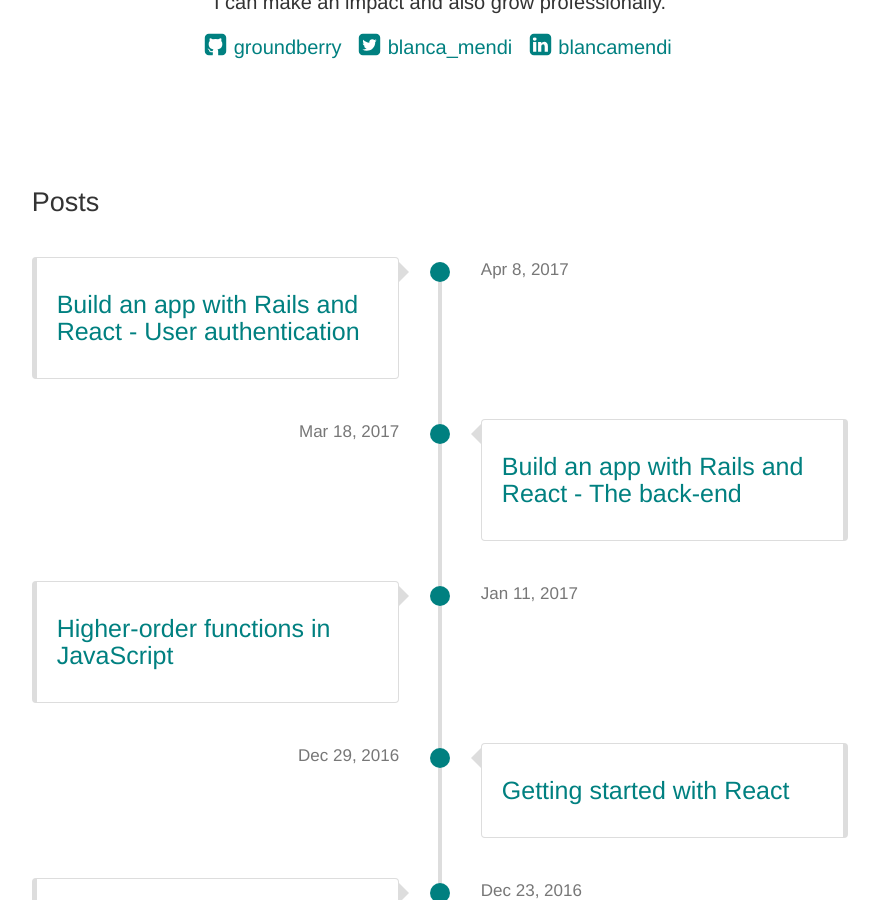
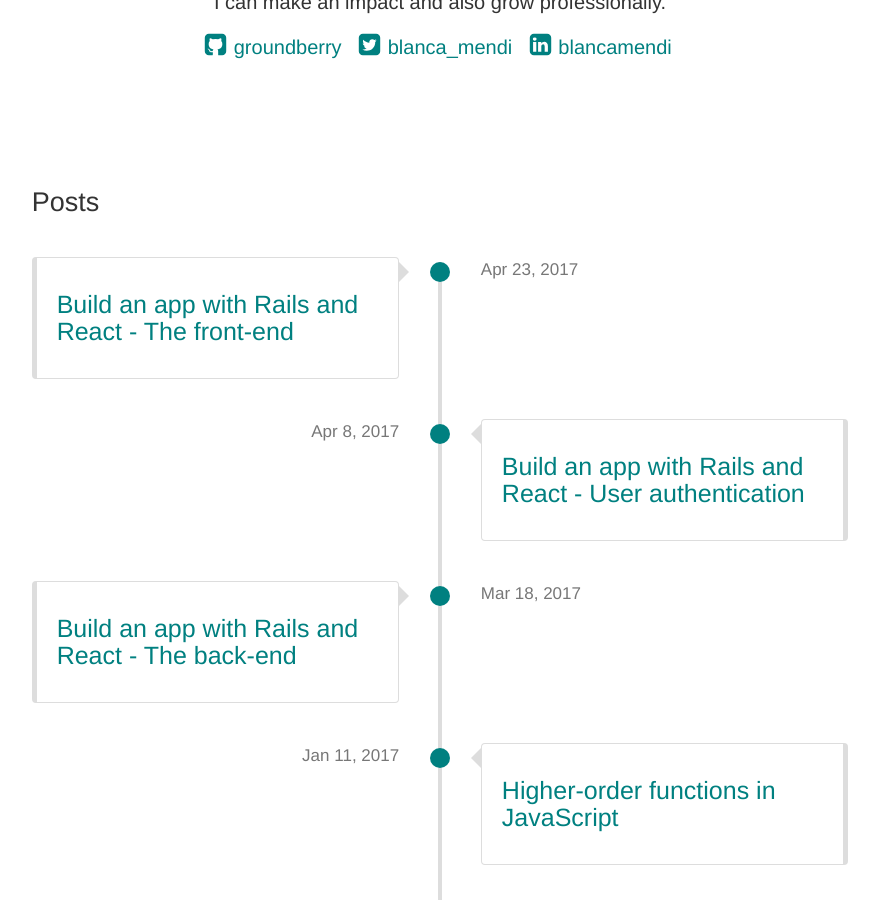
Before and after one commit to groundberry/groundberry.github.io, a Jekyll site: the page built from index.html, in a window 1280 px wide and 900 px high, scrolled down 427 px. Shown: the whole window, without its empty margins (200-1079 px from the left). Built offline with Jekyll 4.4.1, drawn with Linux system fonts in a browser that asks for light colours; part of the change alters nothing that is shown.

Commit message:
Add article "Build an app with Rails and React - The front-end"

````diff
--- a/_posts/2017-03-18-build-an-app-with-rails-and-react-the-back-end.md
+++ b/_posts/2017-03-18-build-an-app-with-rails-and-react-the-back-end.md
@@ -9,7 +9,7 @@ This is the first post of a series of four where I'll show the main steps I foll
 
 - Part 1 - The back-end
 - Part 2 - [User authentication]({% post_url 2017-04-08-build-an-app-with-rails-and-react-user-authentication %})
-- Part 3 - The front-end
+- Part 3 - [The front-end]({% post_url 2017-04-23-build-an-app-with-rails-and-react-the-front-end %})
 - Part 4 - Deploying to Heroku and GitHub pages
 
 The back-end is a [Rails](http://rubyonrails.org/) app that will store the information provided by the users. The front-end is built with [React](https://facebook.github.io/react/), a JavaScript library for user interfaces.
--- a/_posts/2017-04-08-build-an-app-with-rails-and-react-user-authentication.md
+++ b/_posts/2017-04-08-build-an-app-with-rails-and-react-user-authentication.md
@@ -9,7 +9,7 @@ This is the second post of a series of four where I'll show the main steps I fol
 
 - Part 1 - [The back-end]({% post_url 2017-03-18-build-an-app-with-rails-and-react-the-back-end %})
 - Part 2 - User authentication
-- Part 3 - The front-end
+- Part 3 - [The front-end]({% post_url 2017-04-23-build-an-app-with-rails-and-react-the-front-end %})
 - Part 4 - Deploying to Heroku and GitHub pages
 
 The back-end is a [Rails](http://rubyonrails.org/) app that will store the information provided by the users. The front-end is built with [React](https://facebook.github.io/react/), a JavaScript library for user interfaces.
--- /dev/null
+++ b/_posts/2017-04-23-build-an-app-with-rails-and-react-the-front-end.md
@@ -0,0 +1,312 @@
+---
+layout: post
+title:  "Build an app with Rails and React - The front-end"
+date:   2017-04-23
+categories: development
+---
+
+This is the third post of a series of four where I'll show the main steps I followed to build [Flashcards](https://groundberry.github.io/flashcards-client/), a single page app that will help users study and learn any subject they want through spaced repetition.
+
+- Part 1 - [The back-end]({% post_url 2017-03-18-build-an-app-with-rails-and-react-the-back-end %})
+- Part 2 - [User authentication]({% post_url 2017-04-08-build-an-app-with-rails-and-react-user-authentication %})
+- Part 3 - The front-end
+- Part 4 - Deploying to Heroku and GitHub pages
+
+The back-end is a [Rails](http://rubyonrails.org/) app that will store the information provided by the users. The front-end is built with [React](https://facebook.github.io/react/), a JavaScript library for user interfaces.
+
+## Getting started with React
+
+To get started with the front-end of our app we'll need to install `create-react-app`, a tool that generates a skeleton React app:
+
+```
+$ npm install -g create-react-app
+```
+
+Then we'll use it to create our app:
+
+```
+$ create-react-app flashcards-client
+$ cd flashcards-client
+```
+
+## Using React Toolbox for our UI
+
+We'll use [`react-toolbox`](https://github.com/react-toolbox/react-toolbox) to build our UI, as it provides a set of reusable components that follow [Google's Material Design guidelines](https://material.io/), which means our app will look great without much hassle:
+
+```
+$ npm install --save react-toolbox
+```
+
+We'll also install [`react-toolbox-themr`](https://github.com/react-toolbox/react-toolbox-themr), because `react-toolbox` makes assumptions around CSS and the build pipeline, but `create-react-app` breaks those assumptions. So `react-toolbox-themr` will allow us to build all CSS for `react-toolbox` statically, and forget about the issue.
+
+```
+$ npm install --save-dev react-toolbox-themr
+```
+
+Now we'll run `react-toolbox-themr` to build the CSS:
+
+```
+$ node_modules/.bin/react-toolbox-themr
+```
+
+This will create a `src/toolbox` folder containing the compiled styles. Now we need to tweak a couple of things so that our app starts using those styles. Let's modify our `index.js` to wrap the `App` component in `react-toolbox`'s `ThemeProvider`:
+
+```js
+// src/index.js
+
+import React from 'react';
+import ReactDOM from 'react-dom';
+import ThemeProvider from 'react-toolbox/lib/ThemeProvider';
+import theme from './toolbox/theme';
+import App from './App';
+import './index.css';
+
+ReactDOM.render(
+  <ThemeProvider theme={theme}>
+    <App />
+  </ThemeProvider>,
+  document.getElementById('root')
+);
+```
+
+We also need to import the CSS styles generated by `react-toolbox-themr`. We'll modify our `index.css` like this:
+
+```css
+/* src/index.css */
+
+@import "./toolbox/theme.css";
+
+body {
+  margin: 0;
+  padding: 0;
+  font-family: sans-serif;
+}
+```
+
+Now we can start using `react-toolbox`'s components, like `Button`. However, we need to be careful and only import the components without the bundled CSS. So instead of doing:
+
+```js
+import { Button } from 'react-toolbox/lib/button';
+```
+
+We'll do:
+
+```js
+import Button from 'react-toolbox/lib/button/Button';
+```
+
+Let's change our root component, `App`, and add a button to it:
+
+```js
+// src/App.js
+
+import React, { Component } from 'react';
+import Button from 'react-toolbox/lib/button/Button';
+import './App.css';
+
+class App extends Component {
+  render() {
+    return (
+      <div className="App">
+        <Button raised primary>
+          Hi!
+        </Button>
+      </div>
+    );
+  }
+}
+
+export default App;
+```
+
+Awesome!
+
+## Dealing with authenticated users
+
+Our app has two pages. One is the login page, shown to users that are not logged in yet:
+
+{% include image.html name="login-page.png" alt="Login page" %}
+
+The other one is the main page, shown to users that have gone through the login flow:
+
+{% include image.html name="main-page.png" alt="Main page" %}
+
+The `App` component is the one that will be responsible for showing one or the other. It will decide based on the query parameters contained in the URL. If there's a `token` parameter, we'll assume the user is logged in.
+
+```js
+// src/App.js
+
+import React, { Component } from 'react';
+import { getQueryParams } from './utils';
+import Login from './Login';
+import Main from './Main';
+import './App.css';
+
+class App extends Component {
+  constructor() {
+    super();
+
+    const params = getQueryParams();
+    this.state = { token: params.token };
+  }
+
+  isLoggedIn() {
+    return !!this.state.token;
+  }
+
+  render() {
+    return (
+      <div className='App'>
+        {this.isLoggedIn()
+          ? <Main token={this.state.token} />
+          : <Login />
+        }
+      </div>
+    );
+  }
+}
+
+export default App;
+```
+
+The function `getQueryParams` has been extracted to a `utils.js` file containing helper functions. It takes the query from the current URL, and converts it to key-value pairs for easier manipulation.
+
+```js
+// scr/utils.js
+
+export function getQueryParams() {
+  const query = window.location.search.substring(1);
+  const pairs = query.split('&').map((str) => str.split('='));
+  return pairs.reduce((memo, pair) => {
+    memo[pair[0]] = pair[1];
+    return memo;
+  }, {});
+}
+```
+
+If you want to know more about how this `token` has been created yo can read my previous post on [user authentication]({% post_url 2017-04-08-build-an-app-with-rails-and-react-user-authentication %}).
+
+The `App` component will pass this `token` as props to the `Main` component, which will fetch all the necessary info from our APIs, and show the whole content of the app to the user.
+
+{% include image.html name="show-flashcards-with-selected-tag.png" alt="Flashcards for a specific tag" %}
+
+The `Main` component is pretty complex, with children components such as `Header`, `Sidebar`, `Flashcards`, `FlashcardDialog`, etc. They are the ones that allow the user to log out, view all their tags, view the flashcards for a specific tag, and create, edit and delete flashcards.
+
+{% include image.html name="edit-delete-flashcard.png" alt="Edit and delete options" %}
+
+We won't go into detail for all those components, but you can check out [the repo](https://groundberry.github.io/flashcards-client/) to see how we did it.
+
+## Unit-testing with Jest and Enzyme
+
+One mistake I made during this project was not to start testing earlier. I know it's not an excuse, but I wanted to see things working on the screen. 😬 I created more and more components, until I got to a point where I had a big ball of code, and I had trouble following the flow of information and debugging. 😣
+
+It can be challenging to start writing tests first if we don't know what we are creating, but it will force us to advance in small steps and never lose control of the project. Start small, create a test for your simplest scenario, see it fail, write the code necessary to make it pass, and improve the code if you think you can do it better. This is what's known as the [red-green-refactor cycle](http://blog.cleancoder.com/uncle-bob/2014/12/17/TheCyclesOfTDD.html).
+
+Luckily, `create-react-app` comes with a testing framework ([`jest`](https://facebook.github.io/jest/)) already configured, and a sample test for the root component, so we can start there:
+
+```
+$ npm test
+```
+
+The sample test is only checking whether the component can be rendered:
+
+```js
+// src/App.test.js
+
+import React from 'react';
+import ReactDOM from 'react-dom';
+import App from './App';
+
+it('renders without crashing', () => {
+  const div = document.createElement('div');
+  ReactDOM.render(<App />, div);
+});
+```
+
+Let's write a test to check that the app is rendering different views depending on whether the user is logged in. We'll use [`enzyme`](http://airbnb.io/enzyme/) on top of `jest`, as it provides a bunch of functions that make it easier to test React components. `enzyme` requires us to install `react-test-renderer` too.
+
+```
+$ npm install --save-dev react-test-renderer enzyme
+```
+
+The test will have two scenarios, one where there is no `token` in the state, and another one where there is. We'll render just the `App` component, not its children, using `enzyme`'s [`shallow` rendering](https://github.com/airbnb/enzyme/blob/master/docs/api/shallow.md). If you needed to render the whole tree for some reason, you'd use [`mount` rendering](https://github.com/airbnb/enzyme/blob/master/docs/api/mount.md) instead, but beware that it's slower.
+
+Here's how an initial version of the test would look:
+
+```js
+// src/App.test.js
+
+import React from 'react';
+import { shallow } from 'enzyme';
+import App from './App';
+import Login from './Login';
+import Main from './Main';
+
+describe('App', () => {
+  describe('without a token param', () => {
+    it('renders a Login view', () => {
+      const wrapper = shallow(<App />);
+      expect(wrapper.find(Login)).toHaveLength(1);
+    });
+  });
+
+  describe('with a token param', () => {
+    it('renders a Main view', () => {
+      const wrapper = shallow(<App />);
+      wrapper.setState({token: 'foobar'});
+      expect(wrapper.find(Main)).toHaveLength(1);
+    });
+  });
+});
+```
+
+We can make a couple of improvements, like extracting the test setup into a `beforeEach` block, and adding a few more expectations:
+
+```js
+// src/App.test.js
+
+import React from 'react';
+import { shallow } from 'enzyme';
+import App from './App';
+import Login from './Login';
+import Main from './Main';
+
+describe('App', () => {
+  let wrapper;
+
+  describe('without a token param', () => {
+    beforeEach(() => {
+      wrapper = shallow(<App />);
+    });
+
+    it('renders a Login view', () => {
+      expect(wrapper.find(Login)).toHaveLength(1);
+    });
+
+    it('does not render a Main view', () => {
+      expect(wrapper.find(Main)).toHaveLength(0);
+    });
+  });
+
+  describe('with a token param', () => {
+    beforeEach(() => {
+      wrapper = shallow(<App />);
+      wrapper.setState({token: 'foobar'});
+    });
+
+    it('does not render a Login view', () => {
+      expect(wrapper.find(Login)).toHaveLength(0);
+    });
+
+    it('renders a Main view', () => {
+      expect(wrapper.find(Main)).toHaveLength(1);
+    });
+  });
+});
+```
+
+If we run `npm test`, `jest` will watch our files and execute our tests every time we make a change, without us needing to manually run it again.
+
+{% include image.html name="unit-tests.png" alt="Running our unit tests" %}
+
+Anyways, you get the idea. Remember that it's never too late to start testing your components properly! 😁
````
Also changed, not shown: assets/2017-04-23-build-an-app-with-rails-and-react-the-front-end/edit-delete-flashcard.png (added), assets/2017-04-23-build-an-app-with-rails-and-react-the-front-end/login-page.png (added), assets/2017-04-23-build-an-app-with-rails-and-react-the-front-end/main-page.png (added), assets/2017-04-23-build-an-app-with-rails-and-react-the-front-end/show-flashcards-with-selected-tag.png (added), assets/2017-04-23-build-an-app-with-rails-and-react-the-front-end/unit-tests.png (added).
